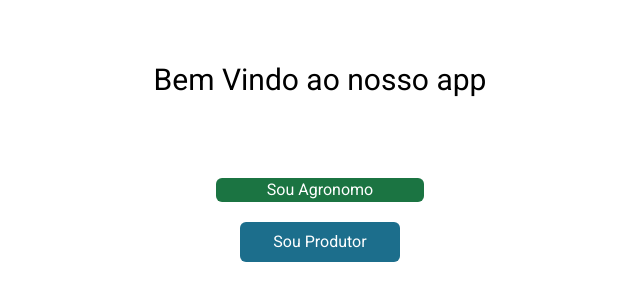
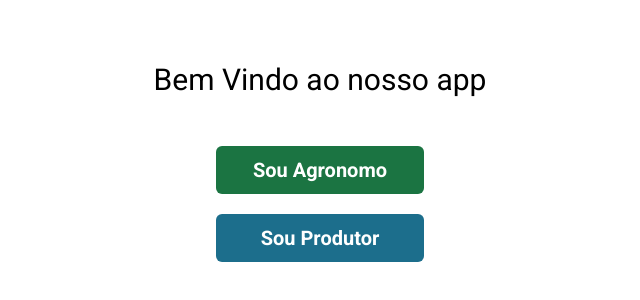
Before and after one commit to Fellyipe/hackaton_show_rural_digital_2025, a React (Vite) app in the folder frontend/: page / in a window 1280 px wide. Shown: the part 238-538 px from the top of the page, without its empty margins (320-960 px from the left). Built offline with nearby package versions, Linux system fonts and the light colour scheme.

Commit message:
ajustar estilo dos botões na página inicial para melhor usabilidade

```diff
--- a/frontend/src/paginas/App.jsx
+++ b/frontend/src/paginas/App.jsx
@@ -8,16 +8,16 @@ function App() {
       <div className="w-full flex flex-col h-screen items-center justify-center">
         <div className="flex flex-col items-center justify-between h-1/4">
           <h1 className="text-3xl">Bem Vindo ao nosso app</h1>
-          <div className='flex flex-col items-center gap-5'>
+          <div className="flex flex-col items-center gap-5">
             <button
               onClick={() => navigate("/analisePotassio")}
-              className="bg-primary w-52 h- rounded-md text-white"
+              className="bg-primary w-52 h-12 rounded-md font-bold text-white text-xl"
             >
               Sou Agronomo
             </button>
             <button
               onClick={() => navigate("/analisePotassio")}
-              className="bg-secondary w-40 h-10 rounded-md text-white"
+              className="bg-secondary w-52 h-12 rounded-md font-bold text-white text-xl"
             >
               Sou Produtor
             </button>
```
